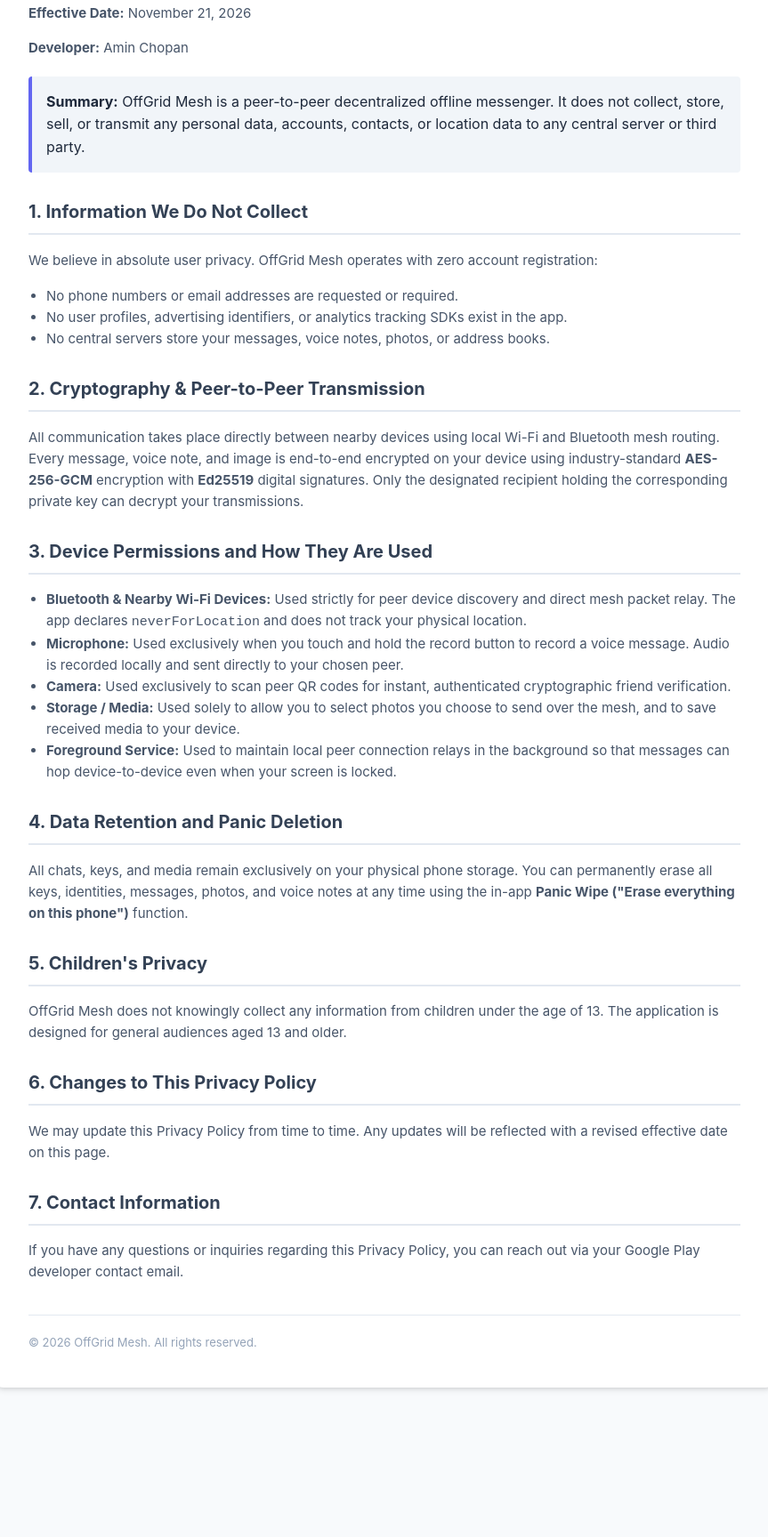
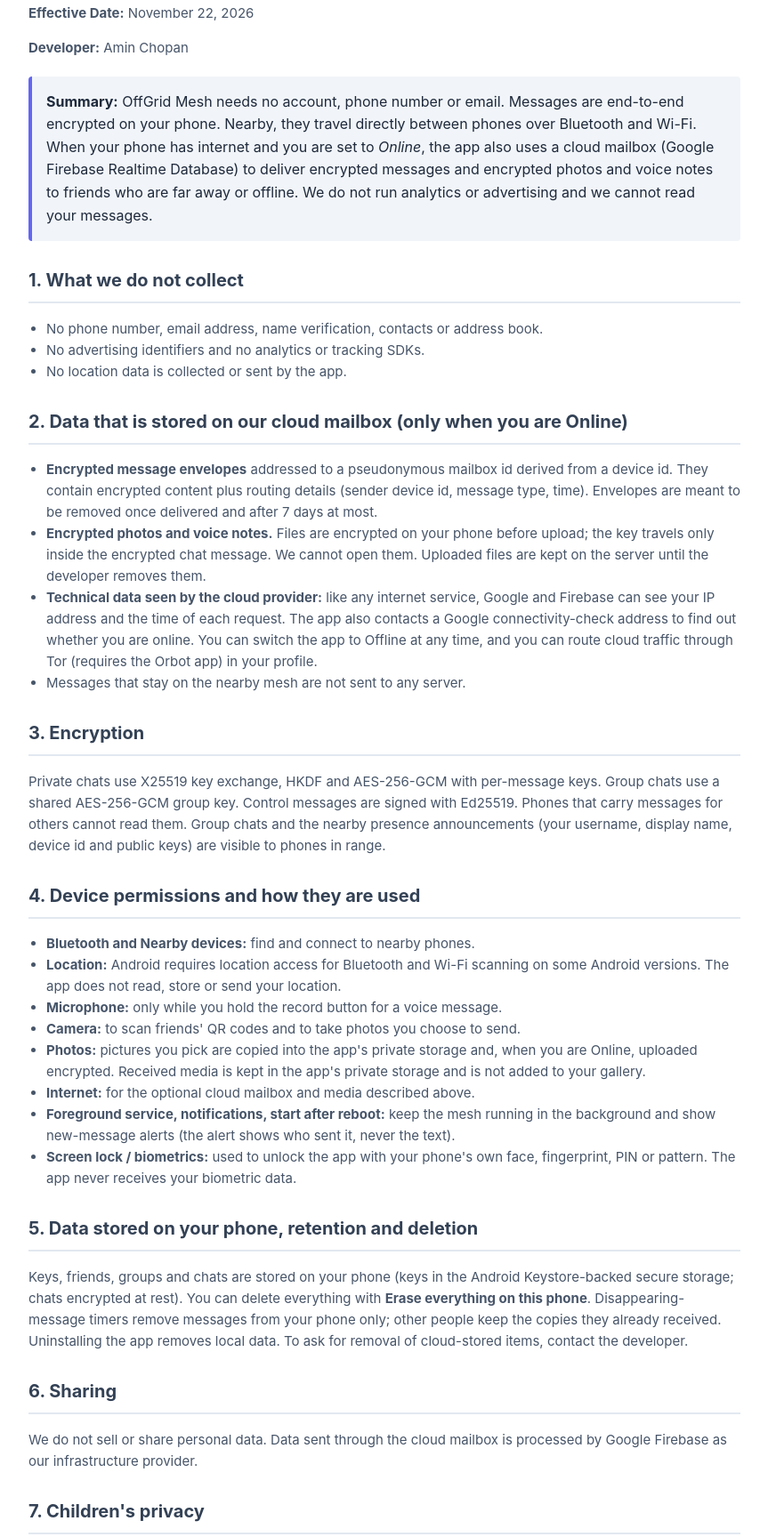
Before and after one commit to xaidmallick360-collab/offgrid-mesh-policy, a plain HTML site: page index.html in a window 1280 px wide. Shown: the part 125-1853 px from the top of the page at 89% size, without its empty margins (208-1071 px from the left). Before the commit the page ends 1709 px from the top, so only its background shows below. Drawn offline with Linux system fonts and the light colour scheme.

Commit message:
Add files via upload

```diff
--- a/index.html
+++ b/index.html
@@ -44,44 +44,57 @@
 <body>
     <div class="container">
         <h1>Privacy Policy for OffGrid Mesh : chat offline</h1>
-        <p><strong>Effective Date:</strong> November 21, 2026</p>
+        <p><strong>Effective Date:</strong> November 22, 2026</p>
         <p><strong>Developer:</strong> Amin Chopan</p>
 
         <div class="highlight">
-            <strong>Summary:</strong> OffGrid Mesh is a peer-to-peer decentralized offline messenger. It does not collect, store, sell, or transmit any personal data, accounts, contacts, or location data to any central server or third party.
+            <strong>Summary:</strong> OffGrid Mesh needs no account, phone number or email. Messages are end-to-end encrypted on your phone. Nearby, they travel directly between phones over Bluetooth and Wi-Fi. When your phone has internet and you are set to <em>Online</em>, the app also uses a cloud mailbox (Google Firebase Realtime Database) to deliver encrypted messages and encrypted photos and voice notes to friends who are far away or offline. We do not run analytics or advertising and we cannot read your messages.
         </div>
 
-        <h2>1. Information We Do Not Collect</h2>
-        <p>We believe in absolute user privacy. OffGrid Mesh operates with zero account registration:</p>
+        <h2>1. What we do not collect</h2>
         <ul>
-            <li>No phone numbers or email addresses are requested or required.</li>
-            <li>No user profiles, advertising identifiers, or analytics tracking SDKs exist in the app.</li>
-            <li>No central servers store your messages, voice notes, photos, or address books.</li>
+            <li>No phone number, email address, name verification, contacts or address book.</li>
+            <li>No advertising identifiers and no analytics or tracking SDKs.</li>
+            <li>No location data is collected or sent by the app.</li>
         </ul>
 
-        <h2>2. Cryptography & Peer-to-Peer Transmission</h2>
-        <p>All communication takes place directly between nearby devices using local Wi-Fi and Bluetooth mesh routing. Every message, voice note, and image is end-to-end encrypted on your device using industry-standard <strong>AES-256-GCM</strong> encryption with <strong>Ed25519</strong> digital signatures. Only the designated recipient holding the corresponding private key can decrypt your transmissions.</p>
-
-        <h2>3. Device Permissions and How They Are Used</h2>
+        <h2>2. Data that is stored on our cloud mailbox (only when you are Online)</h2>
         <ul>
-            <li><strong>Bluetooth & Nearby Wi-Fi Devices:</strong> Used strictly for peer device discovery and direct mesh packet relay. The app declares <code>neverForLocation</code> and does not track your physical location.</li>
-            <li><strong>Microphone:</strong> Used exclusively when you touch and hold the record button to record a voice message. Audio is recorded locally and sent directly to your chosen peer.</li>
-            <li><strong>Camera:</strong> Used exclusively to scan peer QR codes for instant, authenticated cryptographic friend verification.</li>
-            <li><strong>Storage / Media:</strong> Used solely to allow you to select photos you choose to send over the mesh, and to save received media to your device.</li>
-            <li><strong>Foreground Service:</strong> Used to maintain local peer connection relays in the background so that messages can hop device-to-device even when your screen is locked.</li>
+            <li><strong>Encrypted message envelopes</strong> addressed to a pseudonymous mailbox id derived from a device id. They contain encrypted content plus routing details (sender device id, message type, time). Envelopes are meant to be removed once delivered and after 7 days at most.</li>
+            <li><strong>Encrypted photos and voice notes.</strong> Files are encrypted on your phone before upload; the key travels only inside the encrypted chat message. We cannot open them. Uploaded files are kept on the server until the developer removes them.</li>
+            <li><strong>Technical data seen by the cloud provider:</strong> like any internet service, Google and Firebase can see your IP address and the time of each request. The app also contacts a Google connectivity-check address to find out whether you are online. You can switch the app to Offline at any time, and you can route cloud traffic through Tor (requires the Orbot app) in your profile.</li>
+            <li>Messages that stay on the nearby mesh are not sent to any server.</li>
         </ul>
 
-        <h2>4. Data Retention and Panic Deletion</h2>
-        <p>All chats, keys, and media remain exclusively on your physical phone storage. You can permanently erase all keys, identities, messages, photos, and voice notes at any time using the in-app <strong>Panic Wipe ("Erase everything on this phone")</strong> function.</p>
+        <h2>3. Encryption</h2>
+        <p>Private chats use X25519 key exchange, HKDF and AES-256-GCM with per-message keys. Group chats use a shared AES-256-GCM group key. Control messages are signed with Ed25519. Phones that carry messages for others cannot read them. Group chats and the nearby presence announcements (your username, display name, device id and public keys) are visible to phones in range.</p>
 
-        <h2>5. Children's Privacy</h2>
-        <p>OffGrid Mesh does not knowingly collect any information from children under the age of 13. The application is designed for general audiences aged 13 and older.</p>
+        <h2>4. Device permissions and how they are used</h2>
+        <ul>
+            <li><strong>Bluetooth and Nearby devices:</strong> find and connect to nearby phones.</li>
+            <li><strong>Location:</strong> Android requires location access for Bluetooth and Wi-Fi scanning on some Android versions. The app does not read, store or send your location.</li>
+            <li><strong>Microphone:</strong> only while you hold the record button for a voice message.</li>
+            <li><strong>Camera:</strong> to scan friends' QR codes and to take photos you choose to send.</li>
+            <li><strong>Photos:</strong> pictures you pick are copied into the app's private storage and, when you are Online, uploaded encrypted. Received media is kept in the app's private storage and is not added to your gallery.</li>
+            <li><strong>Internet:</strong> for the optional cloud mailbox and media described above.</li>
+            <li><strong>Foreground service, notifications, start after reboot:</strong> keep the mesh running in the background and show new-message alerts (the alert shows who sent it, never the text).</li>
+            <li><strong>Screen lock / biometrics:</strong> used to unlock the app with your phone's own face, fingerprint, PIN or pattern. The app never receives your biometric data.</li>
+        </ul>
 
-        <h2>6. Changes to This Privacy Policy</h2>
-        <p>We may update this Privacy Policy from time to time. Any updates will be reflected with a revised effective date on this page.</p>
+        <h2>5. Data stored on your phone, retention and deletion</h2>
+        <p>Keys, friends, groups and chats are stored on your phone (keys in the Android Keystore-backed secure storage; chats encrypted at rest). You can delete everything with <strong>Erase everything on this phone</strong>. Disappearing-message timers remove messages from your phone only; other people keep the copies they already received. Uninstalling the app removes local data. To ask for removal of cloud-stored items, contact the developer.</p>
 
-        <h2>7. Contact Information</h2>
-        <p>If you have any questions or inquiries regarding this Privacy Policy, you can reach out via your Google Play developer contact email.</p>
+        <h2>6. Sharing</h2>
+        <p>We do not sell or share personal data. Data sent through the cloud mailbox is processed by Google Firebase as our infrastructure provider.</p>
+
+        <h2>7. Children's privacy</h2>
+        <p>OffGrid Mesh does not knowingly collect information from children under 13. The app is designed for general audiences aged 13 and older.</p>
+
+        <h2>8. Changes to this policy</h2>
+        <p>We may update this policy. Changes are shown with a new effective date on this page.</p>
+
+        <h2>9. Contact</h2>
+        <p>Questions or deletion requests: xaidmallick360@gmail.com.</p>
 
         <div class="footer">
             &copy; 2026 OffGrid Mesh. All rights reserved.
```
